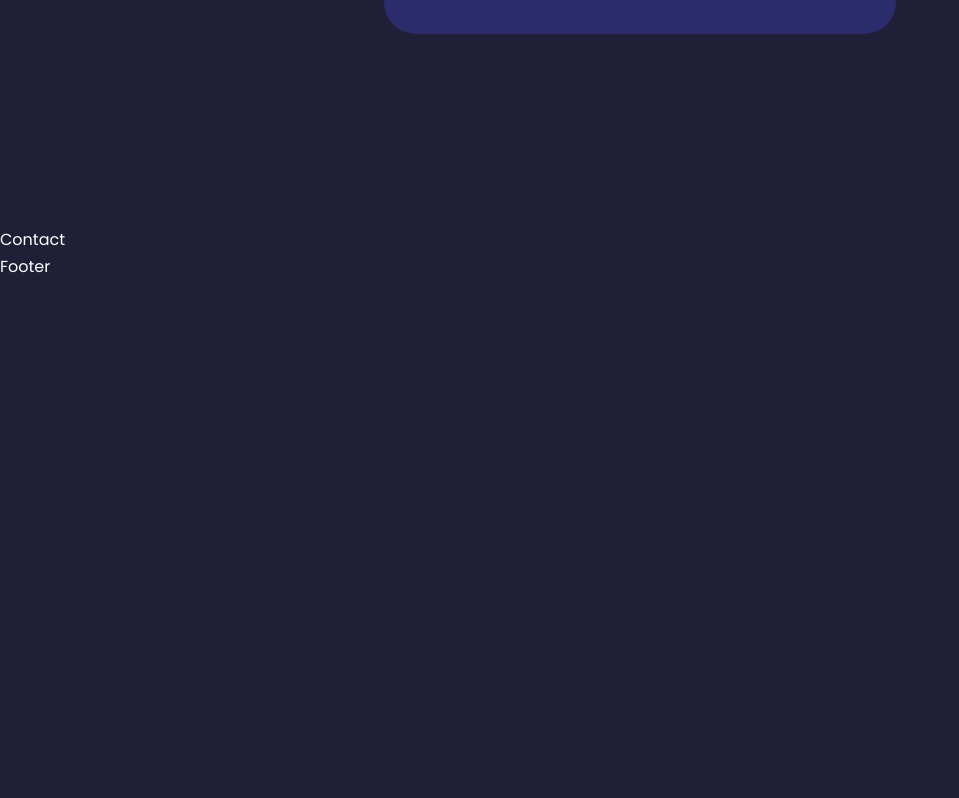
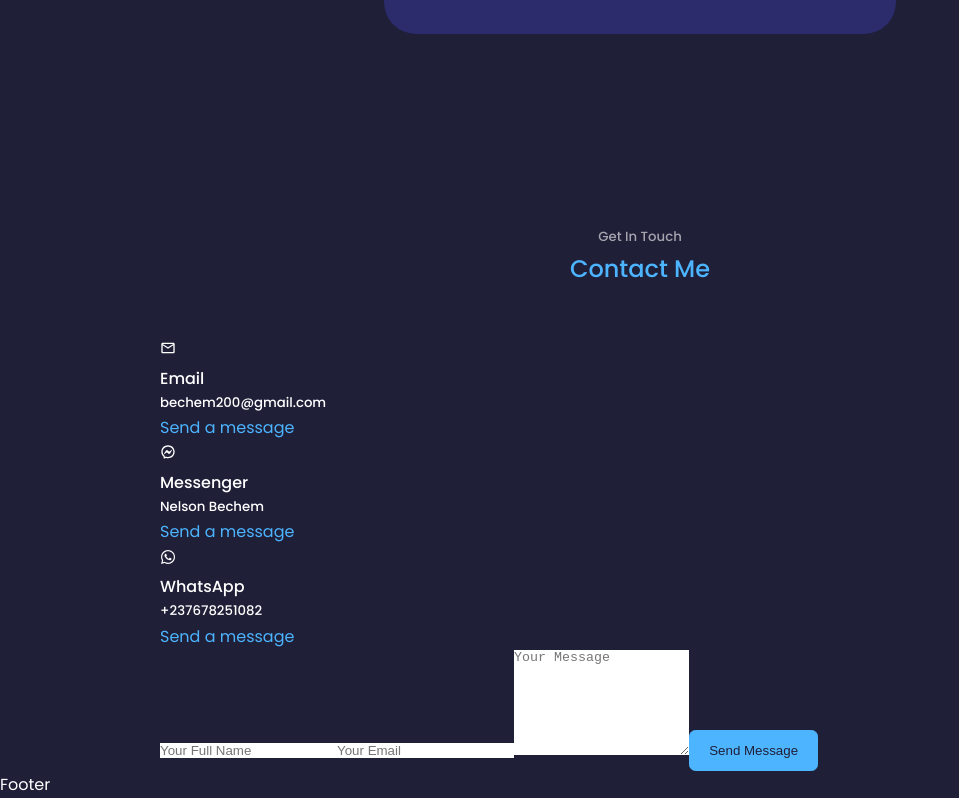
Before and after one commit to EngNelson/engineer-nelson-bechem-2024, a React (Create React App) app: page / in a window 1280 px wide. Shown: the part 4471-5269 px from the top of the page, without its empty margins (0-959 px from the left). Before the commit the page ends 4751 px from the top, so only its background shows below. Built offline with nearby package versions, Linux system fonts and the light colour scheme; the HTML template or start-up script is replaced by a standard one.

Commit message:
contact module

```diff
--- a/src/components/contact/Contact.jsx
+++ b/src/components/contact/Contact.jsx
@@ -1,9 +1,46 @@
 import React from 'react'
 import './contact.css'
+import { MdOutlineMail } from "react-icons/md";
+import { RiMessengerLine } from "react-icons/ri";
+import { FaWhatsapp } from "react-icons/fa";
 
 const Contact = () => {
   return (
-    <section id="contact">Contact</section>
+    <section id="contact">
+      <h5>Get In Touch</h5>
+      <h2>Contact Me</h2>
+
+      <div className="container contact__container">
+            <div className="contact__options">
+               <article className='contact__option'>
+               <MdOutlineMail />
+                   <h4>Email</h4>
+                   <h5>bechem200@gmail.com</h5>
+                   <a href="mailto:bechem200@gmail.com" target='_blank'>Send a message</a>
+               </article>
+               <article className='contact__option'>
+               <RiMessengerLine />
+                   <h4>Messenger</h4>
+                   <h5>Nelson Bechem</h5>
+                   <a href="https://m.me/NelsonBechem"  target='_blank'>Send a message</a>
+               </article>
+               <article className='contact__option'>
+               <FaWhatsapp />
+                   <h4>WhatsApp</h4>
+                   <h5>+237678251082</h5>
+                   <a href="https://api.whatsapp.com/send?phone+237678251082"target='_blank'>Send a message</a>
+               </article>
+            </div>
+       {/* END OF CONTACT OPTIONS */}
+            <form action="">
+                <input type="text" name='name' placeholder='Your Full Name' required/>
+                <input type="email" name='email' placeholder='Your Email' required />
+                <textarea name="message"  rows="7" placeholder='Your Message' required></textarea>
+                <button type='submit' className='btn btn-primary'>Send Message</button>
+            </form>
+      </div>
+
+    </section>
   )
 }
 
```
